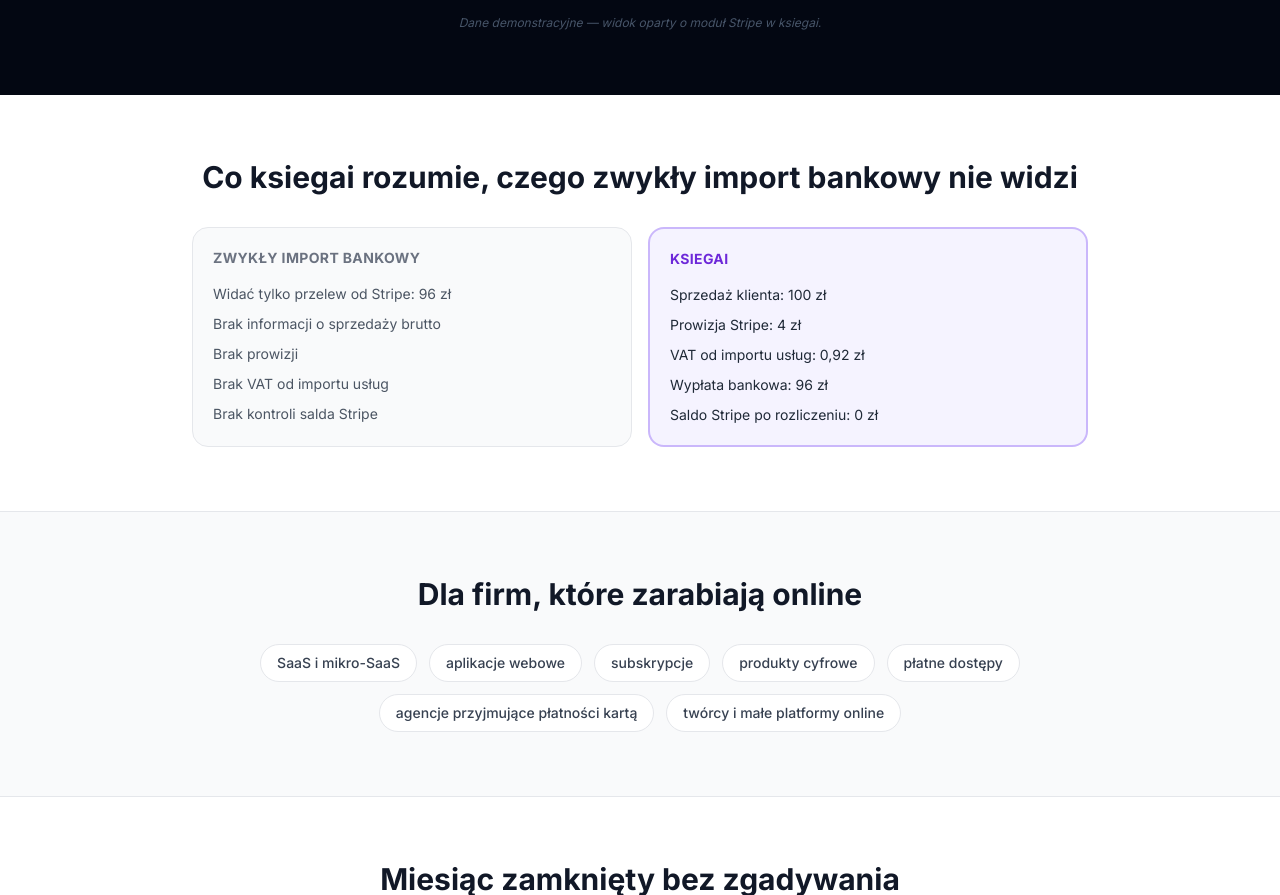
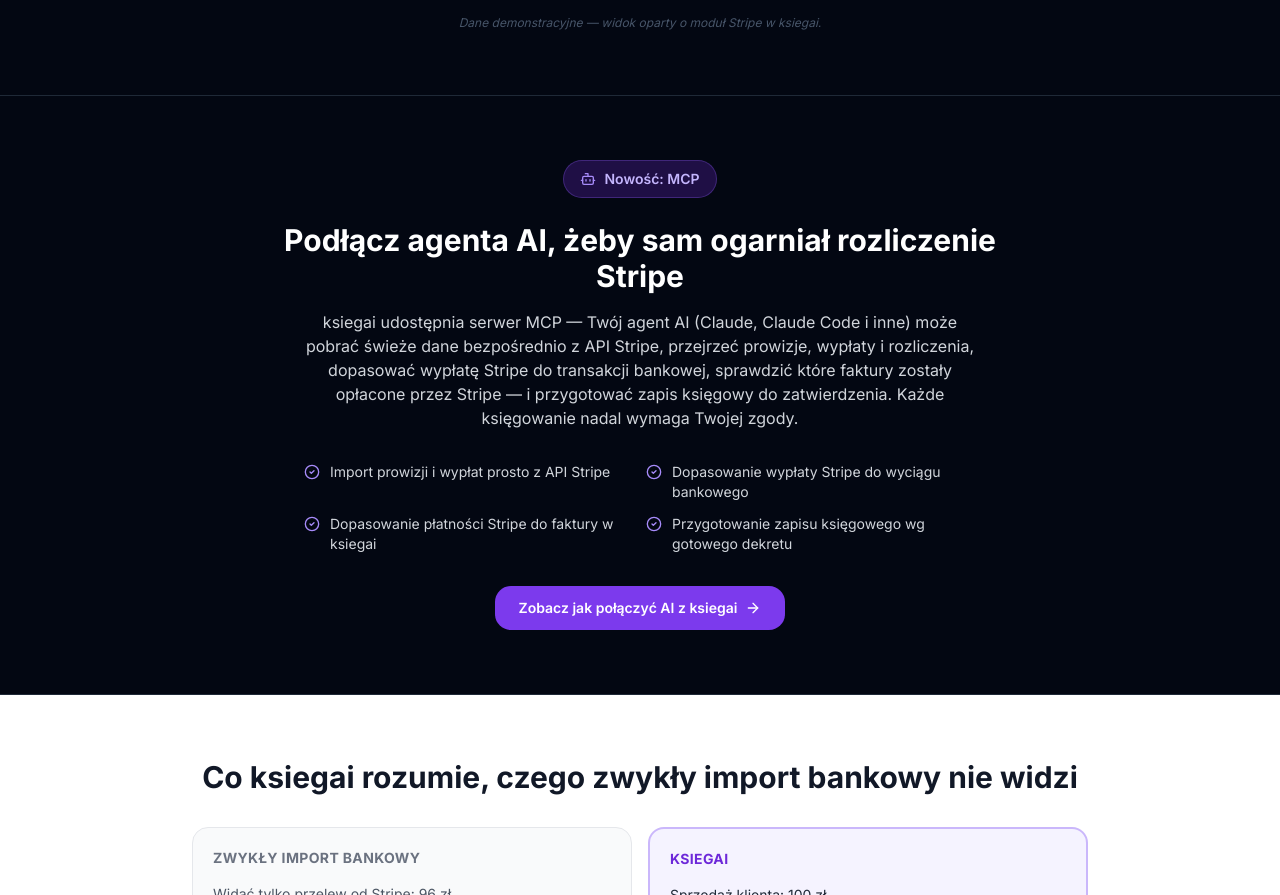
Before and after one commit to quarzasiphix/ksiegai-next, a Next.js app: page /stripe-dla-saas in a window 1280 px wide. Shown: the part 3449-4344 px from the top of the page. Built offline with nearby package versions, Linux system fonts and the light colour scheme; no server answers.

Commit message:
latest update

```diff
--- a/app/mcp/page.tsx
+++ b/app/mcp/page.tsx
@@ -20,6 +20,7 @@
   Gavel,
   FileSignature,
   ListChecks,
+  CreditCard,
 } from "lucide-react";
 import { TrackedLink } from "@/components/analytics/TrackedLink";
 import { PageAnalytics } from "@/components/analytics/PageAnalytics";
@@ -144,6 +145,23 @@
       { name: "list_checklist_tasks", desc: "Zaległe obowiązki formalne firmy — CRBR, konto w e-Urzędzie Skarbowym, ZAW-FA, e-Doręczenia, aktywacja KSeF i inne terminy związane z formą prawną." },
       { name: "list_checklist_rules", desc: "Definicje reguł, z których generowane są zadania — dla jakich form/reżimów podatkowych obowiązują." },
       { name: "update_checklist_task_status", desc: "Oznaczenie zadania jako wykonane/zablokowane/nie dotyczy." },
+    ],
+  },
+  {
+    group: "Stripe",
+    icon: CreditCard,
+    iconClass: "text-violet-600 dark:text-violet-400",
+    bgClass: "bg-violet-100 dark:bg-violet-900/30",
+    items: [
+      { name: "list_payment_provider_accounts", desc: "Podłączone konta płatnicze (Stripe i inne) — bez danych dostępowych." },
+      { name: "import_stripe_fees / import_stripe_payouts", desc: "Pobranie świeżych danych bezpośrednio z API Stripe za dany miesiąc — prowizje i wypłaty, bezpiecznie do wielokrotnego uruchomienia." },
+      { name: "list_stripe_fee_summaries / list_stripe_fee_items", desc: "Miesięczne zestawienia prowizji Stripe i poszczególne pozycje." },
+      { name: "get_stripe_period_settlement", desc: "Pełne rozliczenie okresu: sprzedaż brutto, zwroty, prowizje, VAT odwrotne obciążenie, oczekiwana wypłata." },
+      { name: "list_stripe_payouts / list_stripe_payout_items", desc: "Wypłaty Stripe na konto bankowe i ich składowe." },
+      { name: "list_stripe_invoice_payments", desc: "Dopasowanie płatności Stripe do faktury w KsięgaI — które faktury zostały opłacone przez Stripe." },
+      { name: "match_stripe_payout_to_bank_transaction", desc: "Automatyczne dopasowanie wypłaty Stripe do transakcji bankowej (data ±4 dni, zgodna kwota)." },
+      { name: "confirm_stripe_payout", desc: "Ręczne potwierdzenie wypłaty Stripe, z lub bez dopasowanej transakcji bankowej." },
+      { name: "link_stripe_settlement_journal_entry / link_stripe_fee_summary_journal_entry", desc: "Po zaksięgowaniu (draft_journal_entry + post_journal_entry) — powiązanie zapisu księgowego z rozliczeniem Stripe, żeby nie pojawiało się już w kolejce do zaksięgowania." },
     ],
   },
 ];
--- a/app/stripe-dla-saas/page.tsx
+++ b/app/stripe-dla-saas/page.tsx
@@ -11,6 +11,7 @@
   AlertTriangle,
   Clock,
   Sparkles,
+  Bot,
 } from "lucide-react";
 import { TrackedLink } from "@/components/analytics/TrackedLink";
 import { PageAnalytics } from "@/components/analytics/PageAnalytics";
@@ -352,6 +353,50 @@
         </div>
       </section>
 
+      {/* MCP / AI agent */}
+      <section className="py-12 sm:py-16 bg-gray-950 border-y border-gray-800">
+        <div className="container mx-auto px-4 sm:px-6">
+          <div className="max-w-3xl mx-auto text-center">
+            <div className="inline-flex items-center gap-2 px-4 py-2 rounded-full bg-violet-900/40 border border-violet-500/30 mb-6">
+              <Bot className="h-4 w-4 text-violet-400" />
+              <span className="text-violet-300 text-sm font-semibold">Nowość: MCP</span>
+            </div>
+            <h2 className="text-2xl sm:text-3xl font-bold text-white mb-4">
+              Podłącz agenta AI, żeby sam ogarniał rozliczenie Stripe
+            </h2>
+            <p className="text-gray-300 mb-8 max-w-2xl mx-auto">
+              ksiegai udostępnia serwer MCP — Twój agent AI (Claude, Claude Code i inne) może pobrać
+              świeże dane bezpośrednio z API Stripe, przejrzeć prowizje, wypłaty i rozliczenia, dopasować
+              wypłatę Stripe do transakcji bankowej, sprawdzić które faktury zostały opłacone przez
+              Stripe — i przygotować zapis księgowy do zatwierdzenia. Każde księgowanie nadal wymaga
+              Twojej zgody.
+            </p>
+            <div className="grid grid-cols-1 sm:grid-cols-2 gap-3 max-w-2xl mx-auto mb-8 text-left">
+              {[
+                "Import prowizji i wypłat prosto z API Stripe",
+                "Dopasowanie wypłaty Stripe do wyciągu bankowego",
+                "Dopasowanie płatności Stripe do faktury w ksiegai",
+                "Przygotowanie zapisu księgowego wg gotowego dekretu",
+              ].map((item) => (
+                <div key={item} className="flex items-start gap-2.5 text-sm text-gray-300">
+                  <CheckCircle2 className="h-4 w-4 text-violet-400 flex-shrink-0 mt-0.5" />
+                  {item}
+                </div>
+              ))}
+            </div>
+            <TrackedLink
+              href="/mcp"
+              event="cta_clicked"
+              eventProps={{ page: "stripe-dla-saas", cta_id: "mcp_cross_sell", text: "Zobacz jak połączyć AI z ksiegai", destination: "/mcp" }}
+              className="inline-flex items-center justify-center gap-2 bg-violet-600 hover:bg-violet-500 text-white px-6 py-3 rounded-2xl font-semibold transition-all text-sm"
+            >
+              Zobacz jak połączyć AI z ksiegai
+              <ArrowRight className="h-4 w-4" />
+            </TrackedLink>
+          </div>
+        </div>
+      </section>
+
       {/* Comparison */}
       <section className="py-12 sm:py-16 bg-white dark:bg-gray-950">
         <div className="container mx-auto px-4 sm:px-6">
```
